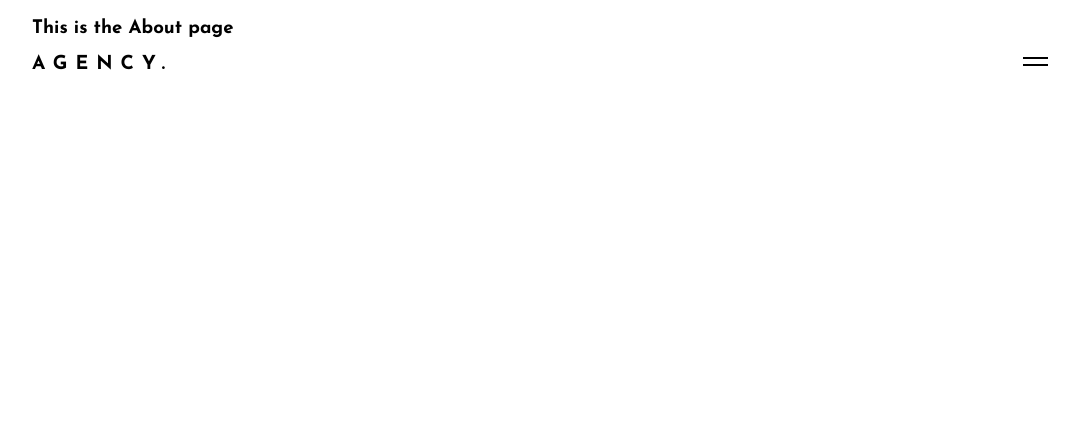
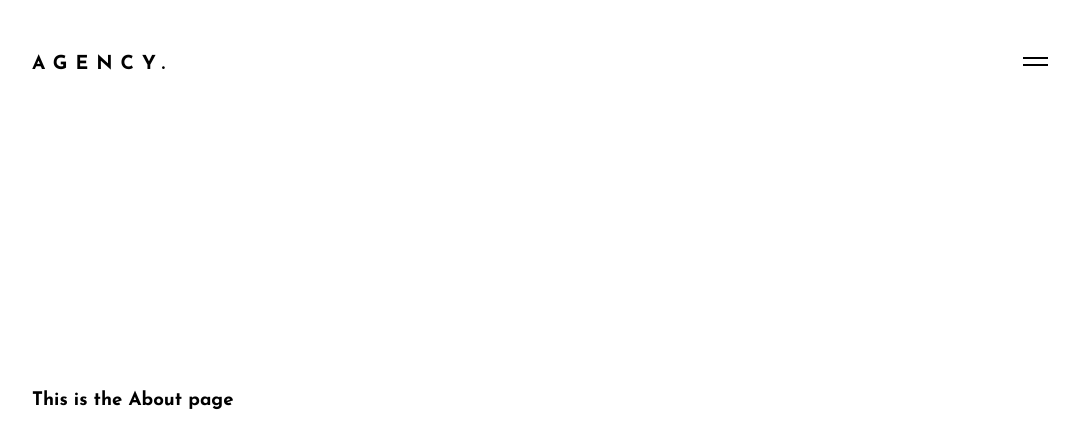
Before and after one commit to rohald89/agency, a React (Create React App) app: page /about in a window 1280 px wide. Shown: the top 448 px of the page, without its empty margins (100-1179 px from the left). Built offline with nearby package versions, Linux system fonts and the light colour scheme.

Commit message:
created the navigation component and styling

```diff
--- a/src/App.js
+++ b/src/App.js
@@ -1,10 +1,12 @@
 import { useEffect } from 'react';
 import { Route } from 'react-router-dom';
 import { gsap } from 'gsap';
-import Header from './components/Header';
 import './styles/App.scss';
 
-// components
+// Components
+import Header from './components/Header';
+import Navigation from './components/Navigation';
+// Pages
 import Home from './pages/home';
 import CaseStudies from './pages/caseStudies';
 import Approach from './pages/approach';
@@ -38,6 +40,7 @@
           </Route>
         ))}
       </div>
+      <Navigation />
     </>
   );
 }
--- a/src/components/Navigation.js
+++ b/src/components/Navigation.js
@@ -1,7 +1,71 @@
-import React from 'react';
+import { NavLink } from 'react-router-dom';
 
 function Navigation() {
-  return <div>Navigation</div>;
+  return (
+    <nav>
+      <div className="container">
+        <div className="nav-columns">
+          <div className="nav-column">
+            <div className="nav-label">Menu</div>
+            <ul className="nav-links">
+              <li>
+                <NavLink to="/case-studies" exact>
+                  Case Studies
+                </NavLink>
+              </li>
+              <li>
+                <NavLink to="/approach" exact>
+                  Approach
+                </NavLink>
+              </li>
+              <li>
+                <NavLink to="/services" exact>
+                  Services
+                </NavLink>
+              </li>
+              <li>
+                <NavLink to="/about" exact>
+                  About Us
+                </NavLink>
+              </li>
+            </ul>
+          </div>
+          <div className="nav-column">
+            <div className="nav-label">Contact</div>
+            <div className="nav-infos">
+              <ul className="nav-info">
+                <li className="nav-info-label">Email</li>
+                <li>
+                  <NavLink to="/contact" exact>
+                    Get in touch with us
+                  </NavLink>
+                </li>
+                <li>
+                  <NavLink to="/audit" exact>
+                    Get a free audit
+                  </NavLink>
+                </li>
+              </ul>
+              <ul className="nav-info">
+                <li className="nav-info-label">Headquarters</li>
+                <li>Route du Jura 49</li>
+                <li>1700 Fribourg</li>
+                <li>Switzerland</li>
+              </ul>
+              <ul className="nav-info">
+                <li className="nav-info-label">Phone</li>
+                <li>+41 (0) 75 510 28 70</li>
+              </ul>
+              <ul className="nav-info">
+                <li className="nav-info-label">Legal</li>
+                <li>Privacy and Cookies</li>
+              </ul>
+            </div>
+          </div>
+        </div>
+      </div>
+    </nav>
+  );
 }
 
 export default Navigation;
--- a/src/styles/App.scss
+++ b/src/styles/App.scss
@@ -4,6 +4,7 @@
 @import './components/header.scss';
 @import './components/banner.scss';
 @import './components/cases.scss';
+@import './components/navigation.scss';
 
 body,
 html {
@@ -131,3 +132,19 @@
     }
   }
 }
+
+.App {
+  z-index: 2;
+  transform: translateY(0);
+  position: relative;
+}
+
+.page {
+  height: 100vh;
+  width: 100%;
+  background: $white;
+  .row {
+    display: flex;
+    align-items: center;
+  }
+}
--- /dev/null
+++ b/src/styles/components/navigation.scss
@@ -0,0 +1,125 @@
+nav {
+  left: 0;
+  top: -1px;
+  width: 100%;
+  height: 100%;
+  z-index: 1;
+  //   display: none;
+  position: fixed;
+  overflow: hidden;
+  background: $yellow;
+  a {
+    position: relative;
+    &::after {
+      content: '';
+      position: absolute;
+      width: 0;
+      height: 2px;
+      display: block;
+      margin-top: 5px;
+      right: 0;
+      background-color: $black;
+      transition: 0.4s ease;
+    }
+    &:hover {
+      &::after {
+        width: 100%;
+        left: 0;
+        background-color: $black;
+      }
+    }
+  }
+  .nav-columns {
+    transform: translateY(125px);
+    display: flex;
+    padding: 0 32px;
+    @include media('<=654px') {
+      flex-direction: column;
+    }
+    @include media('<=phone') {
+      padding: 0 16px;
+    }
+    .nav-column {
+      width: 45%;
+      @include media('<=654px') {
+        width: 100%;
+      }
+      &:last-child {
+        width: 55%;
+        @include media('<=654px') {
+          width: 100%;
+        }
+      }
+      .nav-label {
+        margin-bottom: 3rem;
+        font-size: 1.2rem;
+        @include media('<=tablet') {
+          font-size: 1rem;
+          margin-bottom: 1.4rem;
+        }
+        @include media('<=phone') {
+          font-size: 0.875rem;
+          margin-bottom: 1.2rem;
+        }
+      }
+      .nav-links {
+        padding: 0;
+        margin: 0;
+        li {
+          list-style: none;
+          margin-bottom: 2.8rem;
+          @include media('<=phone') {
+            margin-bottom: 1.6rem;
+          }
+          a {
+            font-weight: 600;
+            font-size: 2.8rem;
+            text-decoration: none;
+            color: $black;
+            @include media('<=phone') {
+              font-size: 2rem;
+            }
+          }
+        }
+      }
+      .nav-infos {
+        display: flex;
+        flex-wrap: wrap;
+        @include media('<=654px') {
+          justify-content: space-between;
+        }
+        .nav-info {
+          padding: 0;
+          width: 50%;
+          &:nth-child(2),
+          &:nth-child(3) {
+            @include media('<=654px') {
+              display: none;
+            }
+          }
+          .nav-info-label {
+            font-weight: 600;
+          }
+          li {
+            font-weight: 300;
+            list-style: none;
+            font-size: 1.4rem;
+            margin-bottom: 1.2rem;
+            @include media('<=tablet') {
+              font-size: 1.2rem;
+              margin-bottom: 1rem;
+            }
+            @include media('<=phone') {
+              font-size: 1rem;
+              margin-bottom: 0.875rem;
+            }
+            a {
+              text-decoration: none;
+              color: $black;
+            }
+          }
+        }
+      }
+    }
+  }
+}
--- a/src/styles/variables.scss
+++ b/src/styles/variables.scss
@@ -1,2 +1,3 @@
 $black: #000000;
 $white: #ffffff;
+$yellow: #fff3d8;
```
